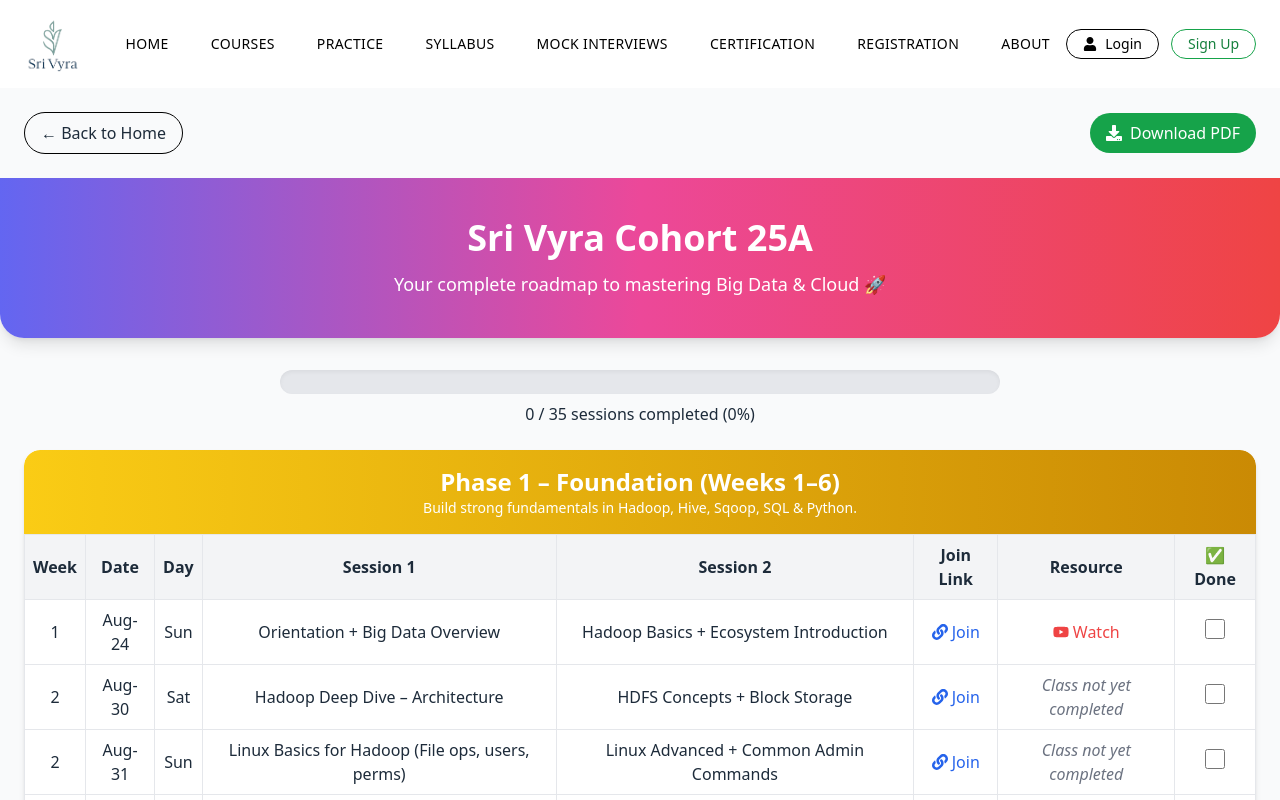
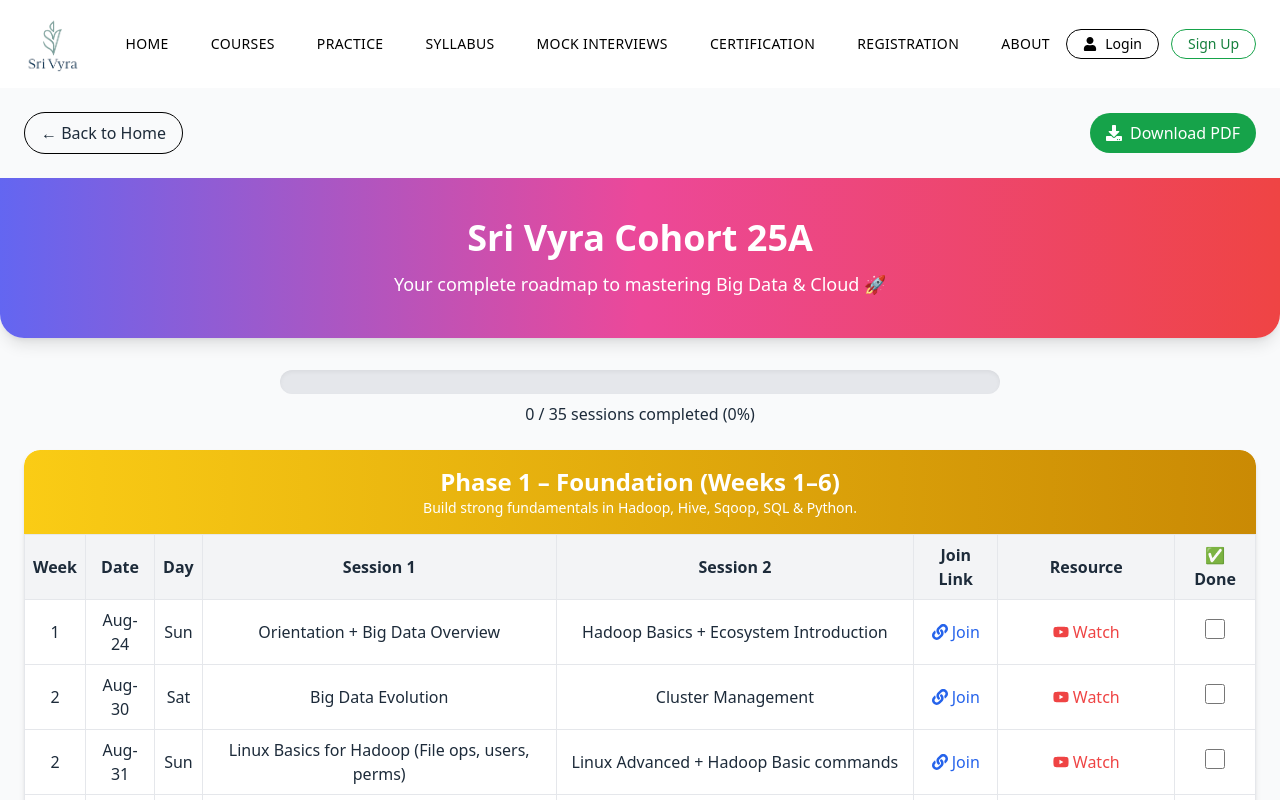
Before and after one commit to Sri-Vyra/sri-vyra-site, a React (Create React App) app: page /syllabus in a window 1280 px wide. Shown: the top 800 px of the page. Built offline with nearby package versions, Linux system fonts and the light colour scheme; no server answers.

Commit message:
Add Sri Vyra full website content version 11

```diff
--- a/src/components/SyllabusPage.js
+++ b/src/components/SyllabusPage.js
@@ -44,19 +44,19 @@
         "2",
         "Aug-30",
         "Sat",
-        "Hadoop Deep Dive – Architecture",
-        "HDFS Concepts + Block Storage",
+        "Big Data Evolution",
+        "Cluster Management",
         "https://us06web.zoom.us/j/87673509113?pwd=7kFwb9x9wbW4Gw7GUOdpf6PGvZPo4Q.1", // join link
-        "", // class not yet completed
+        "https://www.youtube.com/watch?v=Jo4IZxQYVZE", // class not yet completed
         ],
         [
         "2",
         "Aug-31",
         "Sun",
         "Linux Basics for Hadoop (File ops, users, perms)",
-        "Linux Advanced + Common Admin Commands",
+        "Linux Advanced + Hadoop Basic commands",
         "https://us06web.zoom.us/j/87673509113?pwd=7kFwb9x9wbW4Gw7GUOdpf6PGvZPo4Q.1",
-        "", // resource
+        "https://www.youtube.com/watch?v=S5I-Ji_L-38", // resource
         ],
         [
         "3",
```
